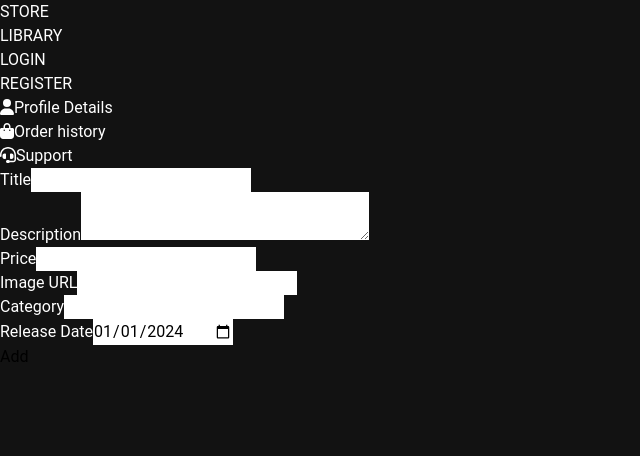
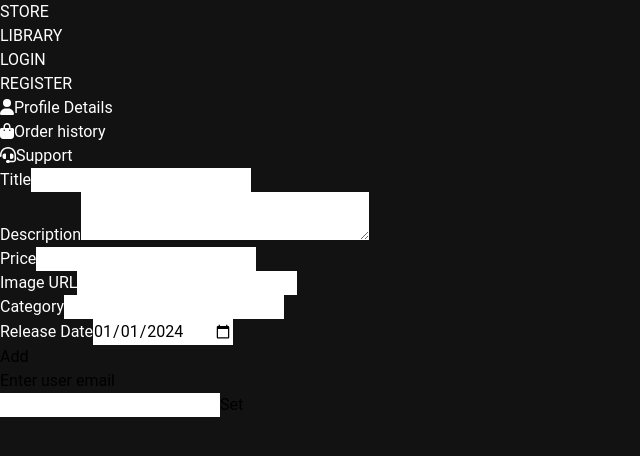
Before and after one commit to olszewskista/video-games-shop-frontend, a React (Vite) app: page /profile/admin in a window 1280 px wide. Shown: the top 456 px of the page, without its empty margins (0-640 px from the left). Built offline with nearby package versions, Linux system fonts and the light colour scheme.

Commit message:
feat: add manage users component

```diff
--- /dev/null
+++ b/src/components/ManageUsers.tsx
@@ -0,0 +1,121 @@
+import { useState, useRef } from 'react';
+
+type User = {
+    _id: string;
+    username: string;
+    email: string;
+    balance: number;
+    password: string;
+    isAdmin: boolean;
+};
+
+export default function ManageUsers() {
+    const [currUser, setCurrUser] = useState<User | null>(null);
+    const [fieldData, setFieldData] = useState({
+        key: 'username',
+        value: '',
+    })
+    const usernameRef = useRef<HTMLInputElement>(null);
+    async function handleSetUser(e: React.FormEvent<HTMLFormElement>) {
+        e.preventDefault();
+        try {
+            const response = await fetch(
+                'http://localhost:3000/user/' + usernameRef.current?.value,
+                {
+                    method: 'get',
+                    headers: {
+                        Authorization:
+                            'Bearer ' + sessionStorage.getItem('token'),
+                    },
+                }
+            );
+            const resData = await response.json();
+            if (resData.length === 0) {
+                throw new Error('User not found');
+            }
+            setCurrUser(resData[0]);
+        } catch (error) {
+            setCurrUser(null);
+            alert('User not found');
+            console.log(error);
+        }
+    }
+    async function handleDeleteUser() {
+        try {
+            const response = await fetch(
+                'http://localhost:3000/user/' + currUser?._id,
+                {
+                    method: 'delete',
+                    headers: {
+                        Authorization: 'Bearer ' + sessionStorage.getItem('token'),
+                    },
+                }
+            );
+            if (!response.ok) {
+                throw new Error('Something went wrong');
+            }
+            alert('user deleted')
+            setCurrUser(null);
+        } catch (error) {
+            console.log(error);
+        }
+    }
+    async function handleSetField() {
+        try {
+            if (fieldData.value === '') throw new Error('Value cannot be empty')
+            const response = await fetch(
+                'http://localhost:3000/user/' + currUser?._id,
+                {
+                    method: 'put',
+                    headers: {
+                        'Content-Type': 'application/json',
+                        Authorization:
+                            'Bearer ' + sessionStorage.getItem('token'),
+                    },
+                    body: JSON.stringify({ key: fieldData.key, value: fieldData.value }),
+                }
+            );
+            if (!response.ok) {
+                throw new Error('Something went wrong');
+            }
+            alert('field updated')
+        } catch (error) {
+            console.log(error);
+            if (error instanceof Error) alert(error.message)
+        }
+    }
+    return (
+        <>
+            <form onSubmit={handleSetUser}>
+                <h3 className='text-white'>
+                    {currUser
+                        ? `You are editing: ${currUser.username}`
+                        : 'Enter user email'}
+                </h3>
+                <input type="text" ref={usernameRef} className="text-black" />
+                <button className='text-white' type='submit'>Set</button>
+            </form>
+            {currUser && <div className="flex gap-4">
+                <button onClick={handleDeleteUser}>Delete user</button>
+                <div>
+                    <label htmlFor="">key</label>
+                    <select name="key" id="key" onChange={(e) => setFieldData({value: '', key: e.target.value})}>
+                        <option value="username">Username</option>
+                        <option value="email">Email</option>
+                        <option value="balance">Balance</option>
+                        <option value="password">Password</option>
+                        <option value="isAdmin">Admin Account</option>
+                    </select>
+                    <label htmlFor="">value</label>
+                    {fieldData.key === 'isAdmin' && <select name="value" id="value" onChange={(e) => setFieldData(prev => ({...prev, value: e.target.value}))}>
+                        <option value="">Select value</option>
+                        <option value="1">True</option>
+                        <option value="0">False</option>
+                    </select>}
+                    {fieldData.key !== 'isAdmin' && <input type={fieldData.key === 'balance' ? 'number' : 'text'} value={fieldData.value} onChange={(e) => setFieldData(prev => ({...prev, value: e.target.value}))}/>}
+                    <button onClick={handleSetField}>Set data</button>
+                </div>
+            </div>}
+        </>
+    );
+}
--- a/src/index.scss
+++ b/src/index.scss
@@ -15,3 +15,11 @@ form {
 label {
     color: white;
 }
+
+select {
+    color: black;
+}
+
+input {
+    color: black;
+}
--- a/src/pages/AdminTools.tsx
+++ b/src/pages/AdminTools.tsx
@@ -1,9 +1,11 @@
 import AddNewGameForm from '../components/AddNewGameForm';
+import ManageUsers from '../components/ManageUsers';
 
 export default function AdminTools() {
     return (
         <>
             <AddNewGameForm />
+            <ManageUsers />
         </>
     );
 }
```
